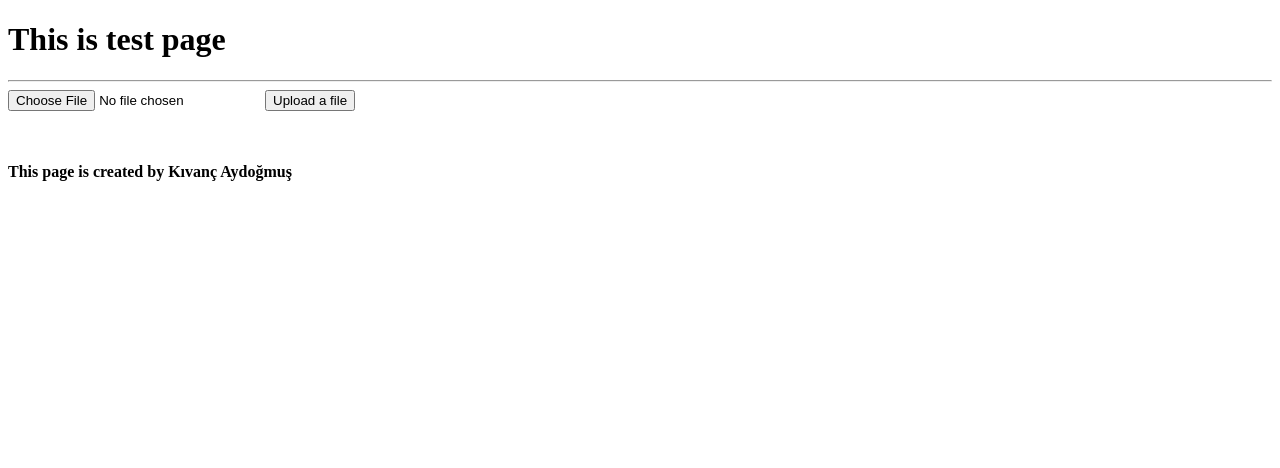
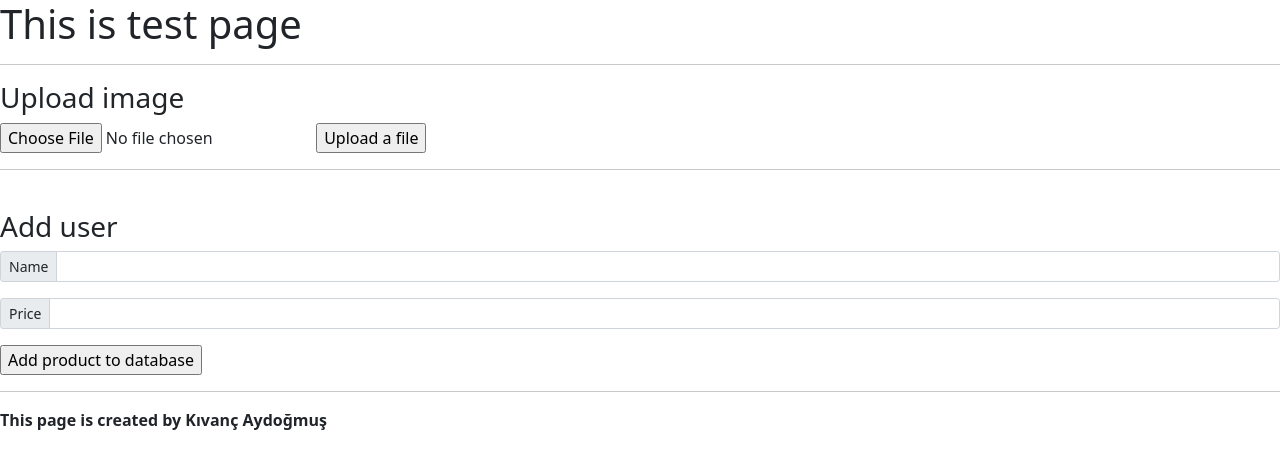
Before and after one commit to Kivanc10/Product-app-with-node.js-and-mongodb, a website: page public/index.hbs in a window 1280 px wide. Drawn offline with nearby package versions, Linux system fonts and the light colour scheme; files that its build step writes are made by us from their sources.

Commit message:
form is done to add product via html form

```diff
--- a/models/product.js
+++ b/models/product.js
@@ -28,6 +28,11 @@ productSchema.statics.preventDublicate = async function(obj) {
     const query = await Product.findOne({name : obj.name})
 
     if (!query) {
+        if (typeof obj.price === "string"){
+            obj.price_product = Number.parseFloat(obj.price_product)
+        }
+        // console.log("preventDub")
+        // console.log(obj)
         const product = new Product(obj)
         await product.save()
         return product;
--- a/package.json
+++ b/package.json
@@ -9,6 +9,7 @@
   "author": "kivanc",
   "license": "ISC",
   "dependencies": {
+    "body-parser": "^1.19.0",
     "express": "^4.17.1",
     "get-stream": "^6.0.1",
     "hbs": "^4.1.2",
--- a/public/index.hbs
+++ b/public/index.hbs
@@ -1,19 +1,46 @@
 <!DOCTYPE html>
 <html lang="en">
+
 <head>
     <meta charset="UTF-8">
+    <link href="https://cdn.jsdelivr.net/npm/bootstrap@5.1.0/dist/css/bootstrap.min.css" rel="stylesheet"
+        integrity="sha384-KyZXEAg3QhqLMpG8r+8fhAXLRk2vvoC2f3B09zVXn8CA5QIVfZOJ3BCsw2P0p/We" crossorigin="anonymous">
     <meta http-equiv="X-UA-Compatible" content="IE=edge">
     <meta name="viewport" content="width=device-width, initial-scale=1.0">
     <title>Document</title>
 </head>
+
 <body>
     <h1>This is test page</h1>
     <hr>
-      <form action="/uploadProductAvatar" enctype="multipart/form-data" method="POST">
-        <input type="file" name="myFile" />
+    <h3>Upload image</h3>
+    <form action="/uploadProductAvatar" enctype="multipart/form-data" method="POST">
+        <input type="file" name="image" />
         <input type="submit" value="Upload a file" />
     </form>
-    <br><br>
+<hr>
+    <br>
+    <h3>Add user</h3>
+    <form action="/product" method="POST">
+            <div class="input-group input-group-sm mb-3">
+            <span class="input-group-text" id="input_name">Name</span>
+            <input type="text" name="name" class="form-control" aria-label="Sizing example input"
+                aria-describedby="inputGroup-sizing-sm" required />
+        </div>
+
+         <div class="input-group input-group-sm mb-3">
+            <span class="input-group-text" id="input_price">Price</span>
+            <input type="text" name="price" class="form-control" aria-label="Sizing example input"
+                aria-describedby="inputGroup-sizing-sm" required />
+        </div>
+        <input type="submit" value="Add product to database" />
+    </form>
+
+    <hr>
     <p><b>This page is created by Kıvanç Aydoğmuş</b></p>
+    <script src="https://cdn.jsdelivr.net/npm/bootstrap@5.1.0/dist/js/bootstrap.bundle.min.js"
+        integrity="sha384-U1DAWAznBHeqEIlVSCgzq+c9gqGAJn5c/t99JyeKa9xxaYpSvHU5awsuZVVFIhvj"
+        crossorigin="anonymous"></script>
 </body>
+
 </html>
```
Also changed, not shown: app.js (+19 -4 lines).
